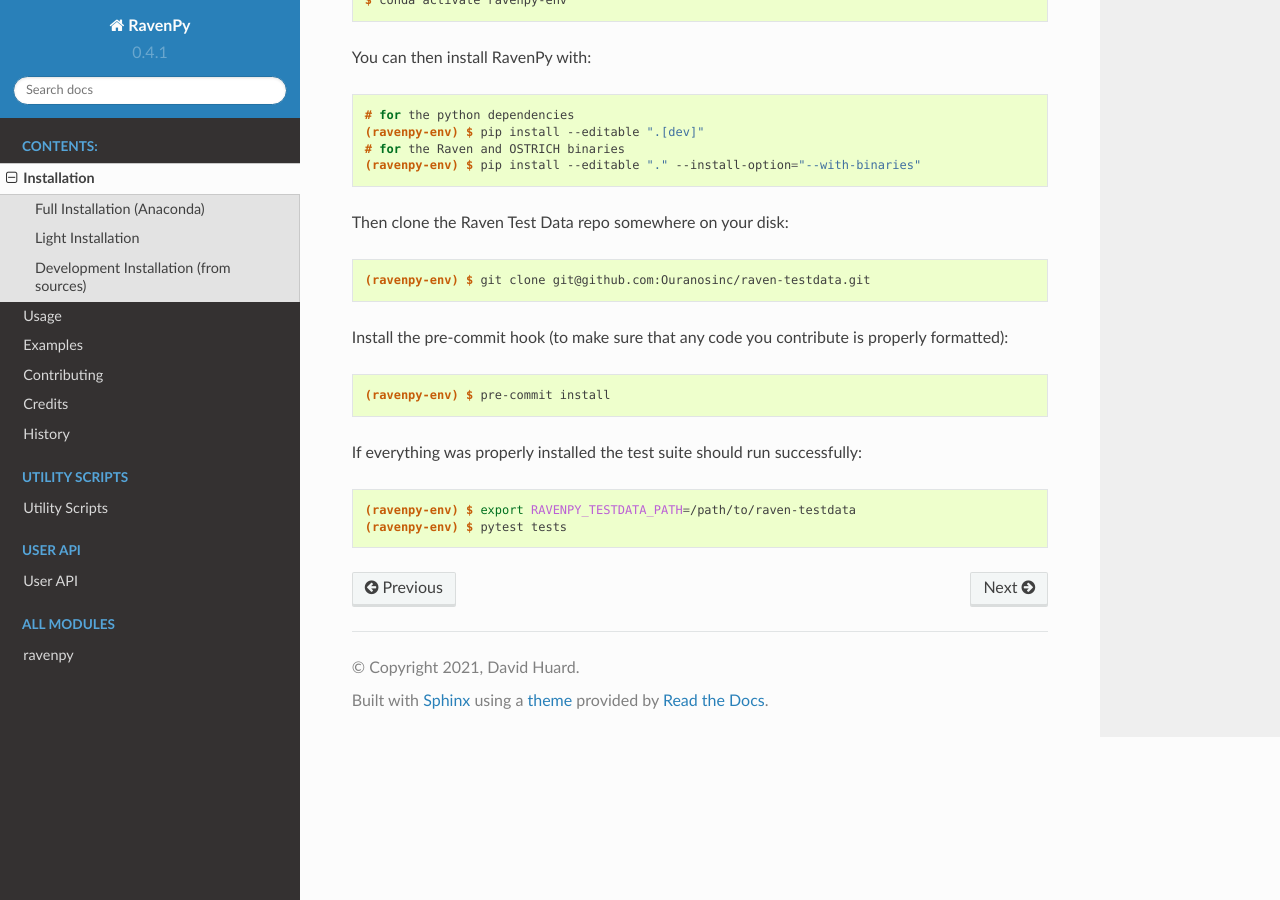
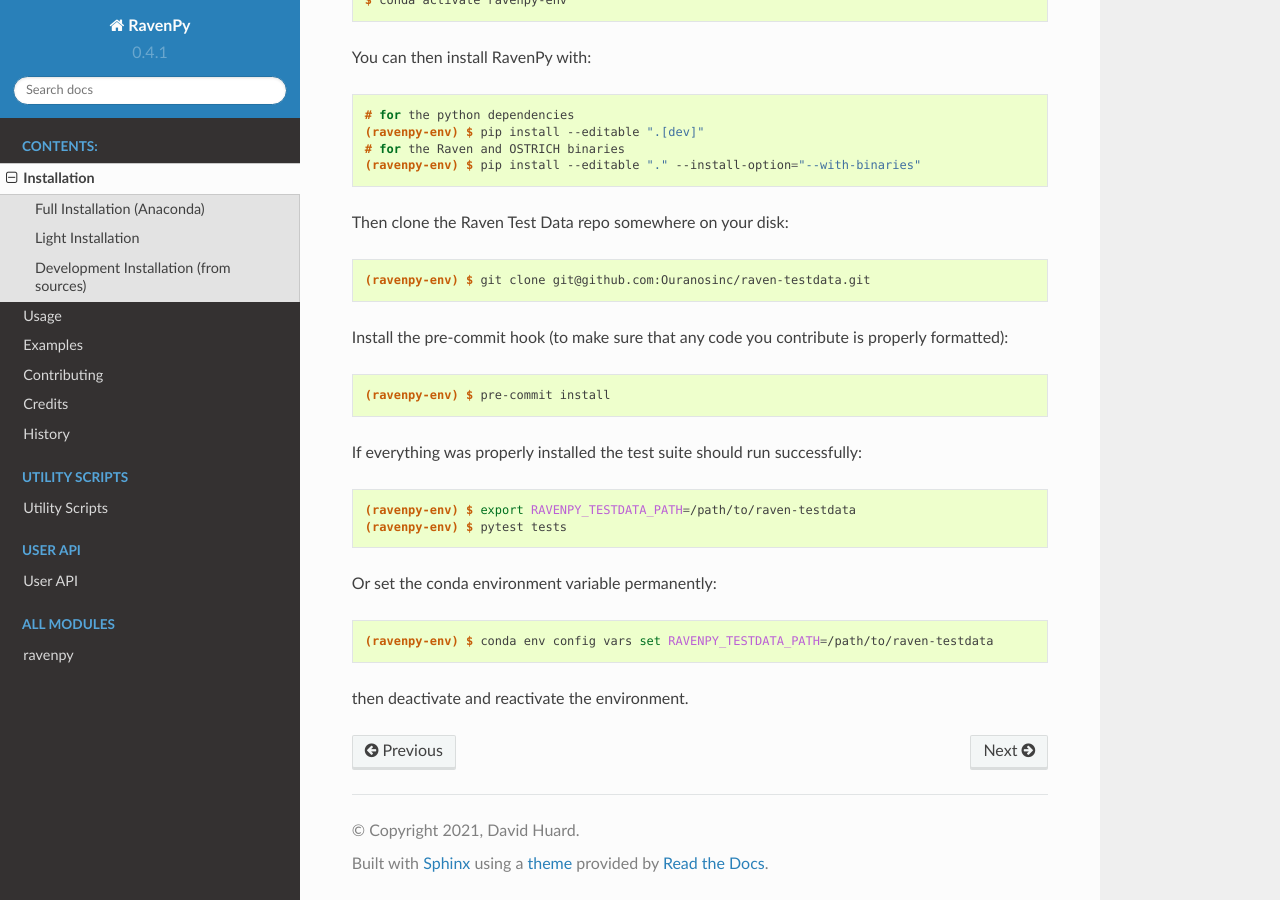
Before and after one commit to CSHS-CWRA/RavenPy, a Sphinx documentation site: the page built from docs/installation.rst, in a window 1280 px wide and 900 px high, scrolled down 2086 px. Built offline with Sphinx 7.4.7 and the Read the Docs theme 2.0.0, drawn with Linux system fonts in a browser that asks for light colours; pages that are not in the unit, such as notebooks, are missing from menus.

```diff
--- a/docs/installation.rst
+++ b/docs/installation.rst
@@ -132,3 +132,11 @@
 
    (ravenpy-env) $ export RAVENPY_TESTDATA_PATH=/path/to/raven-testdata
    (ravenpy-env) $ pytest tests
+
+Or set the conda environment variable permanently:
+
+.. code-block:: console
+
+   (ravenpy-env) $ conda env config vars set RAVENPY_TESTDATA_PATH=/path/to/raven-testdata
+
+then deactivate and reactivate the environment.
--- a/setup.py
+++ b/setup.py
@@ -170,7 +170,7 @@
                 self.external_deps_path.mkdir(exist_ok=True)
 
                 url = "http://www.civil.uwaterloo.ca/jmai/raven/"
-                self.install_binary_dep(url, "raven", "Raven-rev312", "Raven.exe")
+                self.install_binary_dep(url, "raven", "Raven-rev318", "Raven.exe")
 
                 url = "https://github.com/usbr/ostrich/archive/refs/tags/"
                 self.install_binary_dep(
```
Also changed, not shown: 1 other file.
